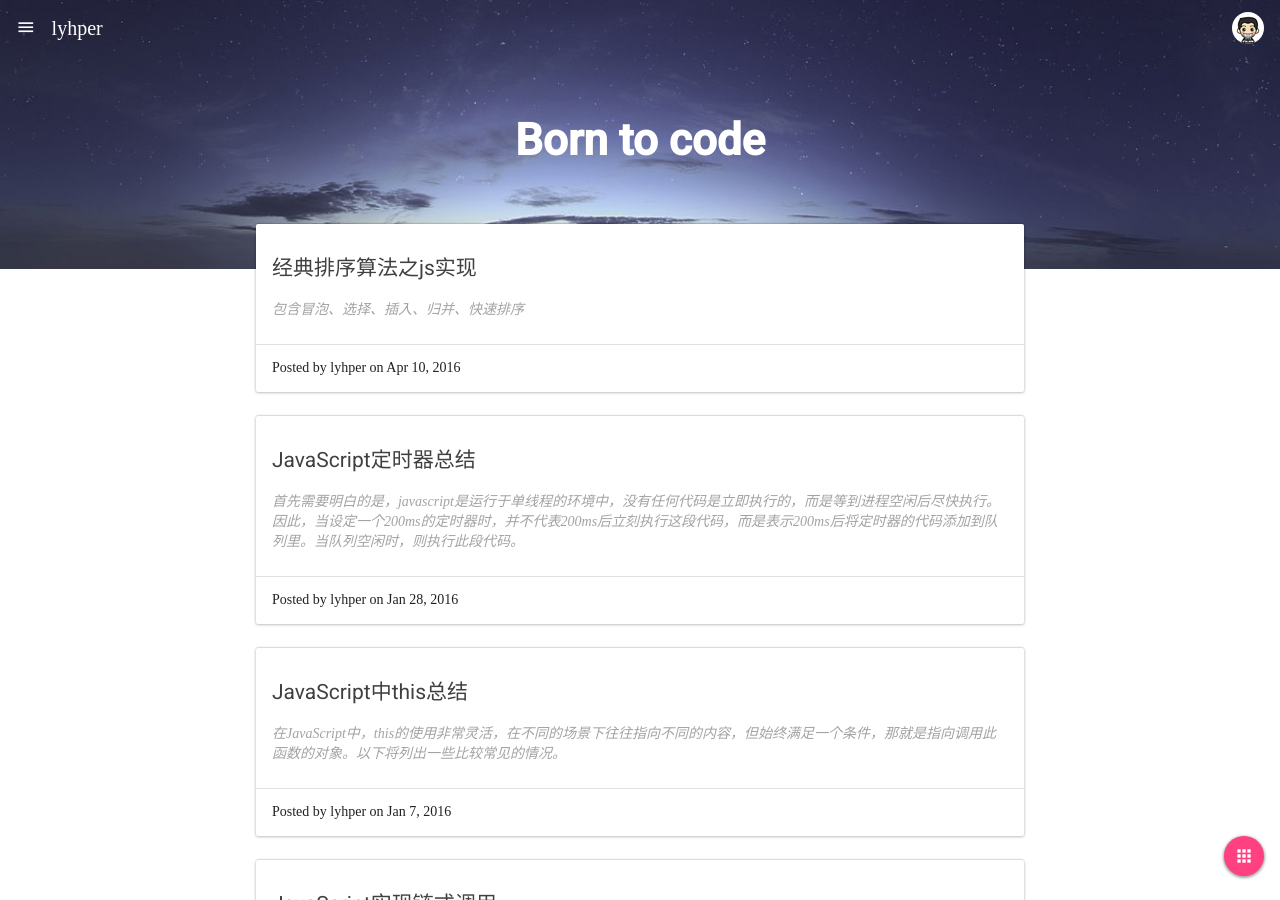
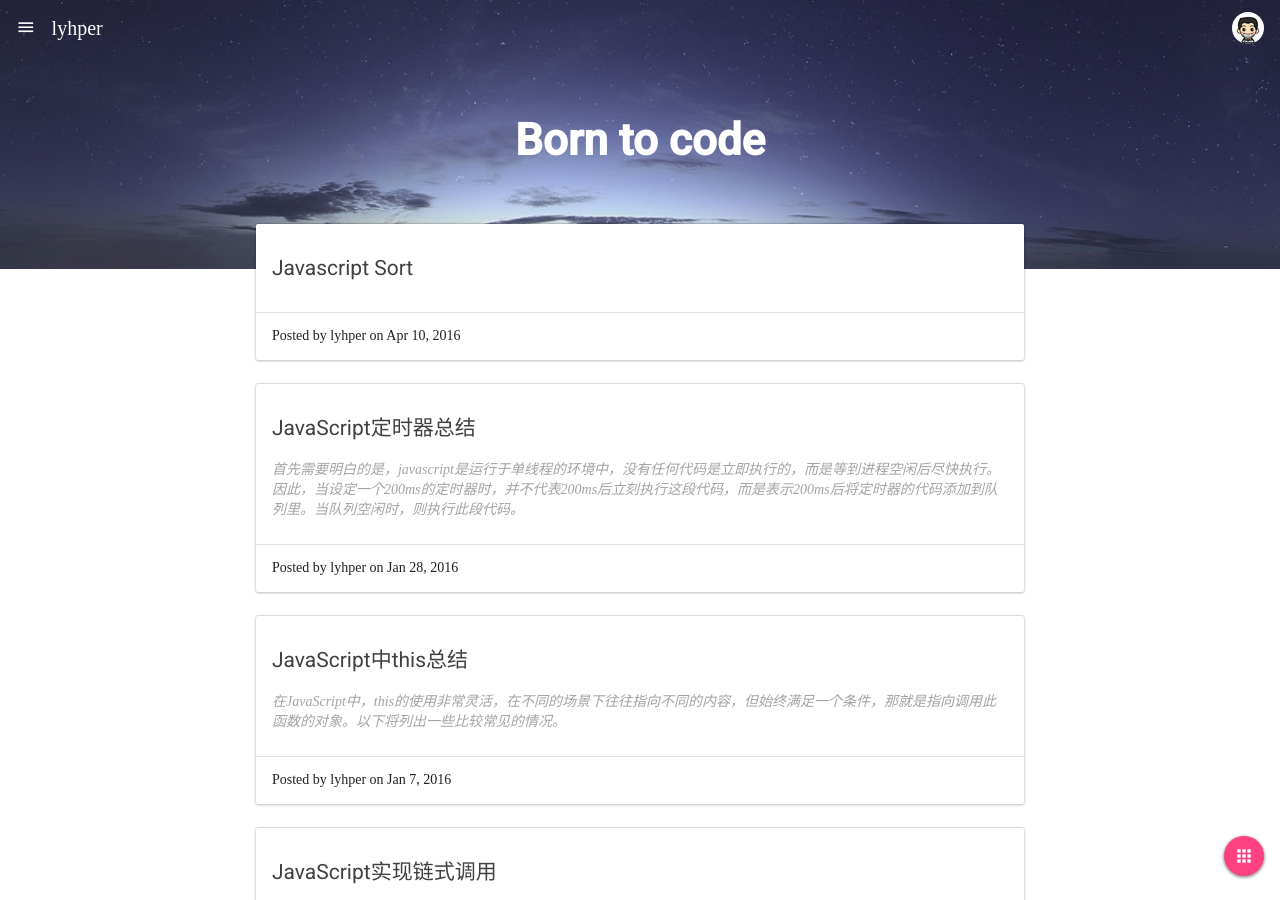
Before and after one commit to lyhper/lyhper.github.io, a Jekyll site: the page built from index.html, in a window 1280 px wide and 900 px high. Built offline with Jekyll 4.4.1, drawn with Linux system fonts in a browser that asks for light colours; the list of posts is cut into pages by our own code; comment, search, counter and statistics services are not loaded.

```diff
--- a/_posts/2016-04-10-javascript-sort.md
+++ b/_posts/2016-04-10-javascript-sort.md
@@ -1,9 +1,4 @@
----
-layout: post
-title: 经典排序算法之js实现
-date: 2016-04-10 12:12:00
-categories: Algorithm
----
+
 
 包含冒泡、选择、插入、归并、快速排序
 
```
